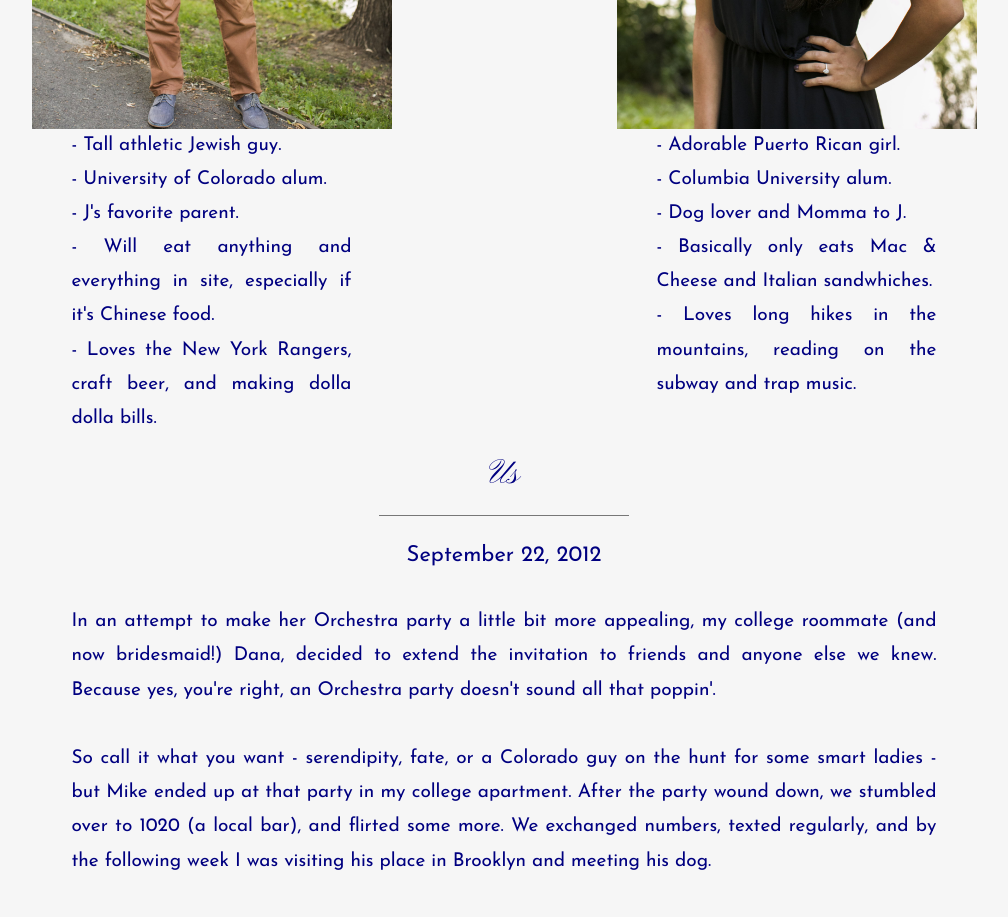
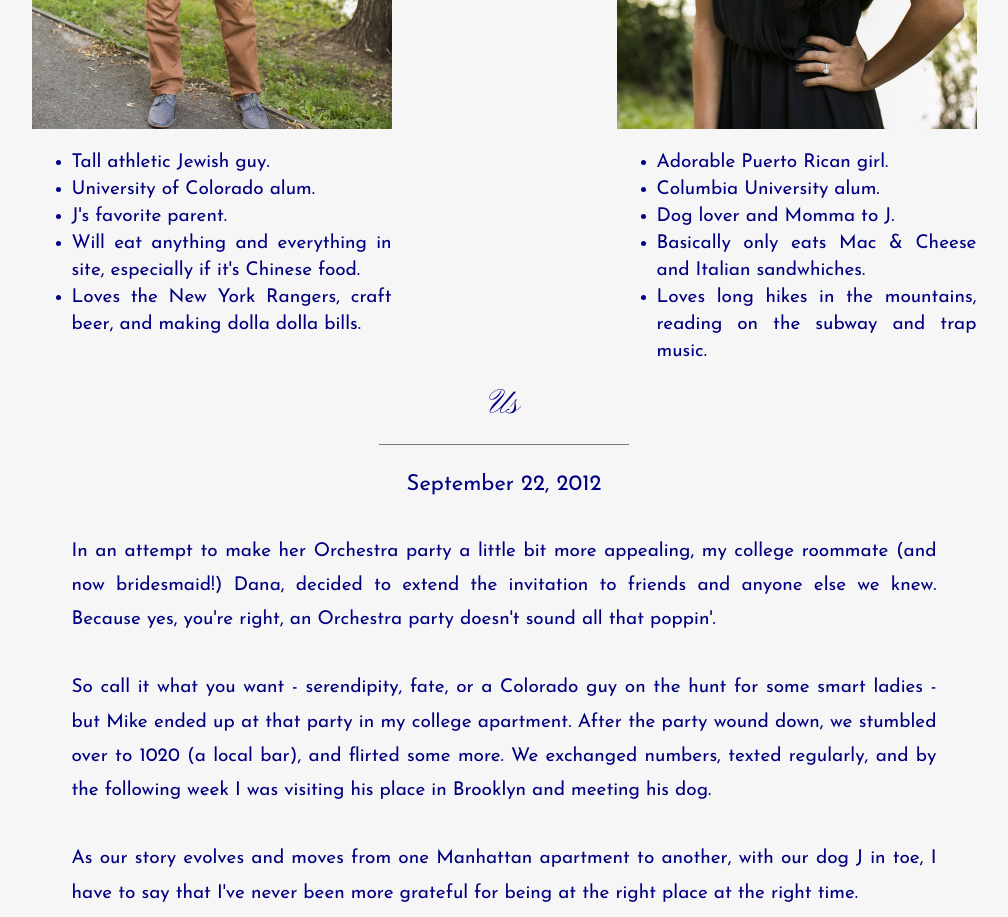
Before and after one commit to danadflip/miketami, a plain HTML site: page index.html in a window 1280 px wide. Shown: the part 1320-2237 px from the top of the page, without its empty margins (136-1144 px from the left). Drawn offline with Linux system fonts and the light colour scheme.

Commit message:
updates him and her lists

```diff
--- a/css/style.css
+++ b/css/style.css
@@ -49,6 +49,13 @@ a{
 a:hover{
   color: navy;
   border-bottom: solid 3px navy;
+}
+
+.about_list{
+  font-size: 19px;
+  padding-top: 20px;
+  display: inline-block;
+  text-align: justify;
 }
 
 #date{
--- a/index.html
+++ b/index.html
@@ -52,26 +52,26 @@
         <div class="col-lg-4 col-lg-offset-1">
           <h4>Him</h4>
           <img class="img-responsive" src="img/Mike-min.jpg">
-                <p>
-                  - Tall athletic Jewish guy. <br>
-                  - University of Colorado alum. <br>
-                  - J's favorite parent. <br>
-                  - Will eat anything and everything in site, especially if it's Chinese food. <br>
-                  - Loves the New York Rangers, craft beer, and making dolla dolla bills.
-                </p>
+          <ul class="about_list">
+            <li> Tall athletic Jewish guy.</li>
+            <li> University of Colorado alum.</li>
+            <li> J's favorite parent. </li>
+            <li> Will eat anything and everything in site, especially if it's Chinese food. </li>
+            <li> Loves the New York Rangers, craft beer, and making dolla dolla bills.</li>
+          </ul>
             </div>
             <div class="col-lg-2">
             </div>
             <div class="col-lg-4">
               <h4>Her</h4>
               <img class="img-responsive" src="img/Tami2-min.jpg">
-                <p>
-                  - Adorable Puerto Rican girl.<br>
-                  - Columbia University alum. <br>
-                  - Dog lover and Momma to J. <br>
-                  - Basically only eats Mac & Cheese and Italian sandwhiches.<br>
-                  - Loves long hikes in the mountains, reading on the subway and trap music.
-                </p>
+              <ul class="about_list">
+                <li> Adorable Puerto Rican girl.</li>
+                <li> Columbia University alum. </li>
+                <li> Dog lover and Momma to J. </li>
+                <li> Basically only eats Mac & Cheese and Italian sandwhiches.</li>
+                <li> Loves long hikes in the mountains, reading on the subway and trap music.</li>
+              </ul>
             </div>
           </div>
         </div>
@@ -102,6 +102,7 @@
       </div>
     </div>
   </div>
+<!-- carousel -->
     <div class="container">
       <div class="row">
         <div class="col-lg-8 col-lg-offset-2">
@@ -216,11 +217,7 @@
   </footer> -->
 
 
-
-
-  <!-- jQuery -->
   <script src="js/jquery.js"></script>
-  <!-- Bootstrap JavaScript -->
   <script src="js/bootstrap.min.js"></script>
   <script src="js/main.js" type="text/javascript"></script>
 </body>
```
Lines whose indentation alone changed are shown as unchanged.
